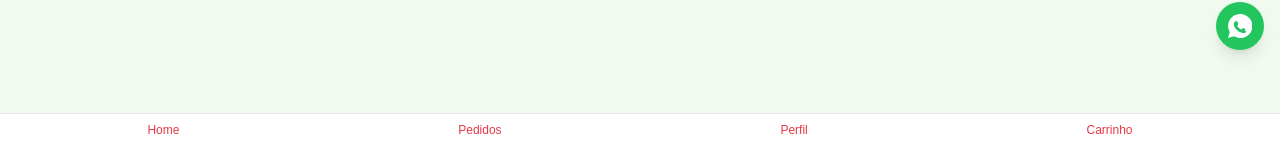
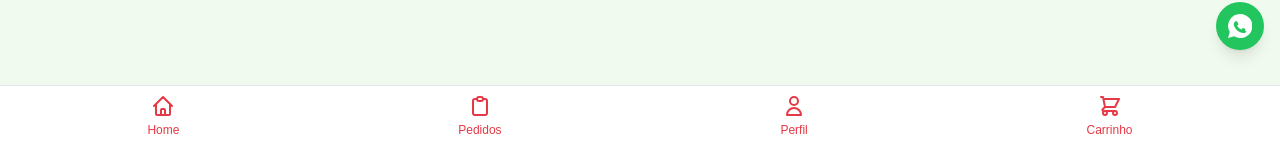
Before and after one commit to Shouked/pizzaria-frontend, a React (Create React App) app: page /1 in a window 1280 px wide. Shown: the part 654-797 px from the top of the page. Built offline with nearby package versions, Linux system fonts and the light colour scheme; no server answers.

Commit message:
Atualizar o App.js

```diff
--- a/src/App.js
+++ b/src/App.js
@@ -102,16 +102,28 @@ function App() {
       <nav className="bg-white p-2 shadow-md fixed bottom-0 left-0 w-full z-50 border-t border-gray-200">
         <div className="container mx-auto flex justify-around">
           <button onClick={() => navigate(`/${currentTenantId}`)} className="text-[#e63946] flex flex-col items-center text-xs">
-            <span>Home</span>
+            <svg className="h-6 w-6 mb-1" fill="none" stroke="currentColor" viewBox="0 0 24 24">
+              <path strokeLinecap="round" strokeLinejoin="round" strokeWidth="2" d="M3 12l2-2m0 0l7-7 7 7M5 10v10a1 1 0 001 1h3m10-11l2 2m-2-2v10a1 1 0 01-1 1h-3m-6 0a1 1 0 001-1v-4a1 1 0 011-1h2a1 1 0 011 1v4a1 1 0 001 1m-6 0h6" />
+            </svg>
+            Home
           </button>
           <button onClick={() => navigate(`/${currentTenantId}/orders`)} className="text-[#e63946] flex flex-col items-center text-xs">
-            <span>Pedidos</span>
+            <svg className="h-6 w-6 mb-1" fill="none" stroke="currentColor" viewBox="0 0 24 24">
+              <path strokeLinecap="round" strokeLinejoin="round" strokeWidth="2" d="M9 5H7a2 2 0 00-2 2v12a2 2 0 002 2h10a2 2 0 002-2V7a2 2 0 00-2-2h-2M9 5a2 2 0 002 2h2a2 2 0 002-2M9 5a2 2 0 012-2h2a2 2 0 012 2" />
+            </svg>
+            Pedidos
           </button>
           <button onClick={() => navigate(`/${currentTenantId}/profile`)} className="text-[#e63946] flex flex-col items-center text-xs">
-            <span>Perfil</span>
+            <svg className="h-6 w-6 mb-1" fill="none" stroke="currentColor" viewBox="0 0 24 24">
+              <path strokeLinecap="round" strokeLinejoin="round" strokeWidth="2" d="M16 7a4 4 0 11-8 0 4 4 0 018 0zM12 14a7 7 0 00-7 7h14a7 7 0 00-7-7z" />
+            </svg>
+            Perfil
           </button>
           <button onClick={() => navigate(`/${currentTenantId}/order-summary`)} className="text-[#e63946] flex flex-col items-center text-xs">
-            <span>Carrinho</span>
+            <svg className="h-6 w-6 mb-1" fill="none" stroke="currentColor" viewBox="0 0 24 24">
+              <path strokeLinecap="round" strokeLinejoin="round" strokeWidth="2" d="M3 3h2l.4 2M7 13h10l4-8H5.4M7 13L5.4 5M7 13l-2.293 2.293c-.63.63-.184 1.707.707 1.707H17m0 0a2 2 0 100 4 2 2 0 000-4zm-8 2a2 2 0 11-4 0 2 2 0 014 0z" />
+            </svg>
+            Carrinho
           </button>
         </div>
       </nav>
@@ -121,7 +133,6 @@ function App() {
   return (
     <ThemeProvider>
       <div className="min-h-screen bg-[#f1faee] flex flex-col">
-        {/* Header */}
         <header className="bg-white shadow-md w-full">
           <div className="relative w-full h-36 sm:h-40 md:h-48">
             <img src="/pizza.png" alt="Banner da Pizzaria" className="w-full h-full object-cover" />
@@ -133,7 +144,6 @@ function App() {
           </div>
         </header>
 
-        {/* Login Modal */}
         {isLoginOpen && (
           <div className="fixed inset-0 bg-black bg-opacity-50 flex items-center justify-center z-50">
             <div className="bg-white p-6 rounded-lg w-11/12 max-w-md max-h-[80vh] overflow-y-auto" onClick={(e) => e.stopPropagation()}>
@@ -150,7 +160,6 @@ function App() {
           </div>
         )}
 
-        {/* Register Modal */}
         {isRegisterOpen && (
           <div className="fixed inset-0 bg-black bg-opacity-50 flex items-center justify-center z-50">
             <div className="bg-white p-6 rounded-lg w-11/12 max-w-lg max-h-[80vh] overflow-y-auto" onClick={(e) => e.stopPropagation()}>
@@ -165,7 +174,6 @@ function App() {
           </div>
         )}
 
-        {/* Conteúdo Principal */}
         <main className="flex-1 pb-16">
           <Routes>
             <Route
@@ -198,10 +206,9 @@ function App() {
 
         <NavigationBar />
 
-        {/* WhatsApp Button Corrigido */}
         <a href="https://wa.me/+5511940705013" target="_blank" rel="noopener noreferrer"
           className="fixed bottom-20 right-4 bg-green-500 text-white p-3 rounded-full shadow-lg hover:bg-green-600 transition z-50 md:bottom-24">
-          <svg className="h-6 w-6" fill="currentColor" viewBox="0 0 32 32" xmlns="http://www.w3.org/2000/svg">
+          <svg className="h-6 w-6" fill="currentColor" viewBox="0 0 32 32">
             <path d="M16 .1a15.9 15.9 0 0 0-13.6 24L0 32l8.3-2.2A16 16 0 1 0 16 .1zm8.7 23.1c-.4 1.1-2.2 2-3.1 2.1-.8.1-1.7.4-5-.9-4.2-1.6-7-5.9-7.2-6.2-.2-.3-1.7-2.3-1.7-4.4s1.1-3.1 1.5-3.6c.4-.4 1-.6 1.3-.6h.9c.3 0 .7 0 1 .8s1.2 2.7 1.3 2.9c.1.2.2.4 0 .7s-.3.4-.5.7-.5.5-.7.6c-.2.2-.4.4-.2.8.2.4 1 1.5 2.2 2.5 1.5 1.3 2.7 1.6 3.1 1.8.4.2.6.2.8 0s.9-1.1 1.1-1.5c.2-.4.4-.3.7-.2s1.9.9 2.2 1c.3.1.5.2.6.3.1.1.1 1.1-.3 2.2z"/>
           </svg>
         </a>
```
